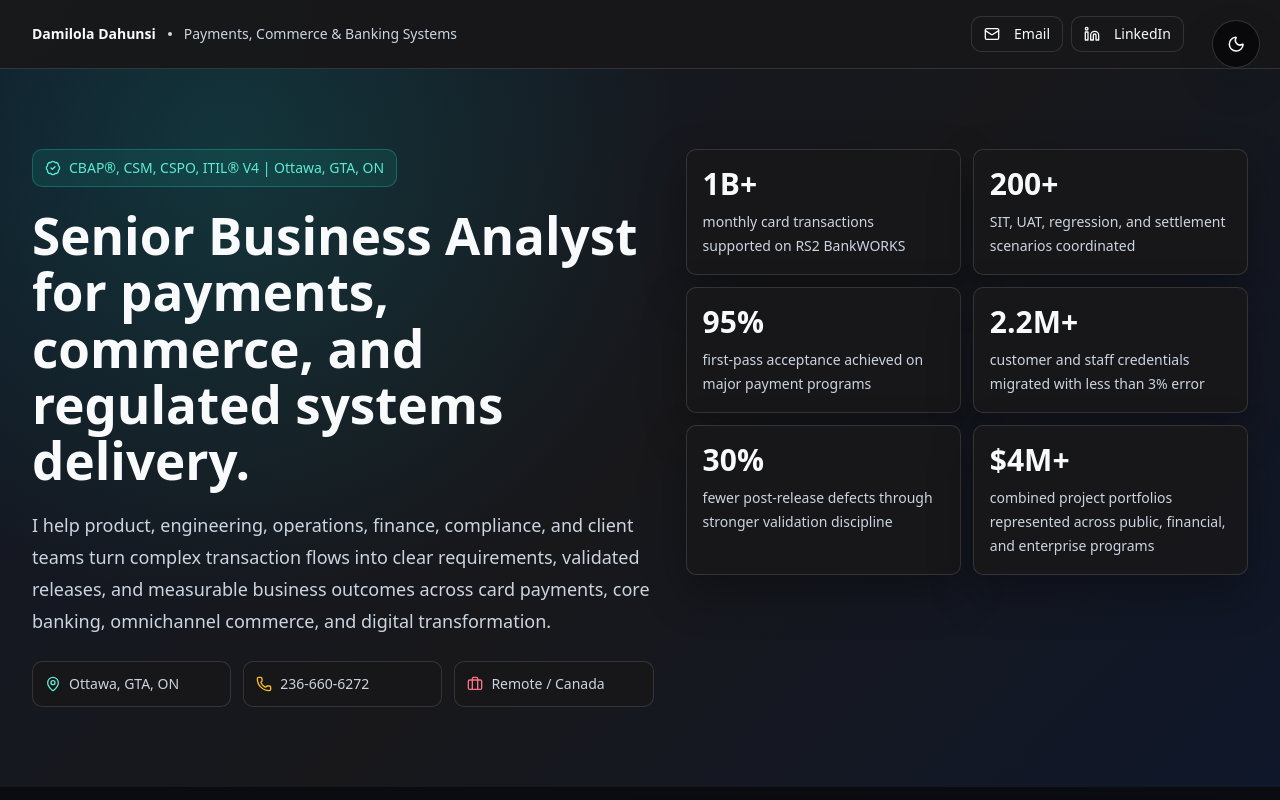
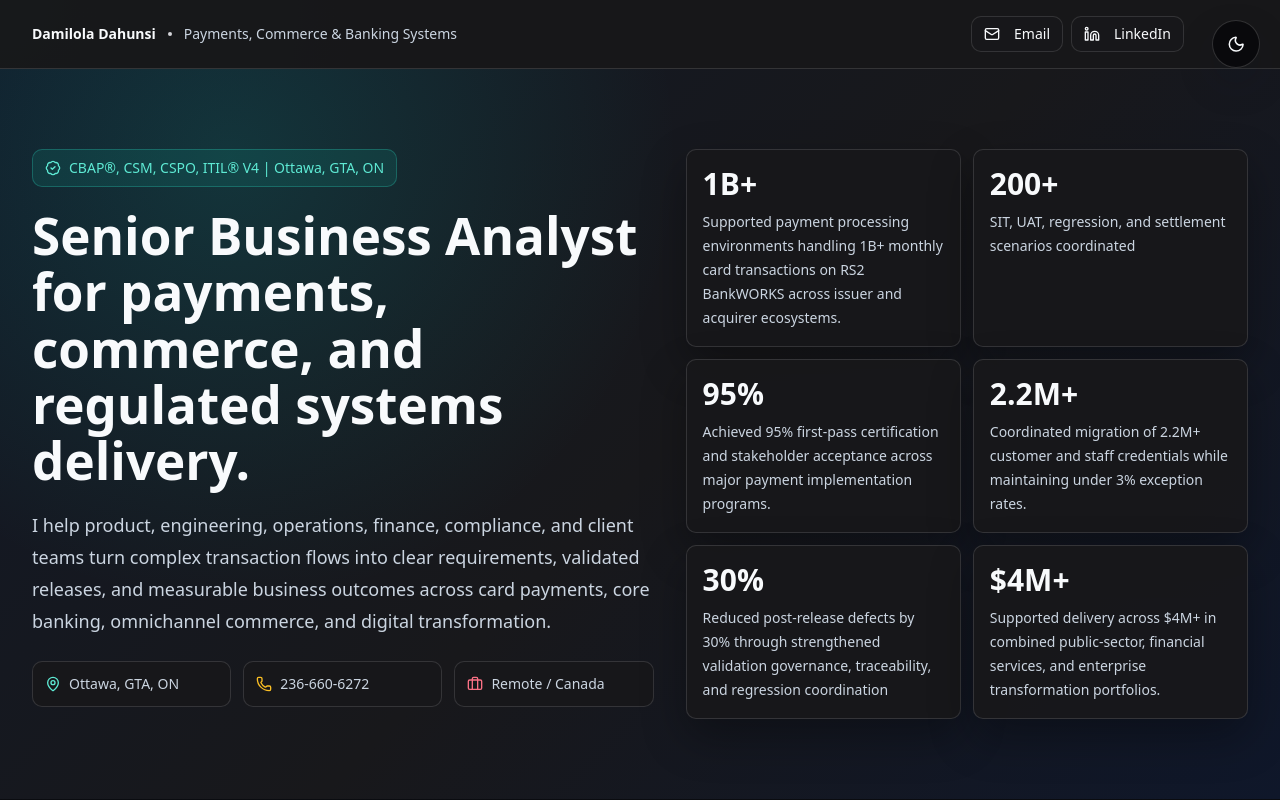
Before and after one commit to damem2007/dami-portfolio, a React (Vite) app: page / in a window 1280 px wide. Shown: the top 800 px of the page. Built offline with nearby package versions, Linux system fonts and the light colour scheme.

Commit message:
market positioning optimization

```diff
--- a/src/Portfolio.tsx
+++ b/src/Portfolio.tsx
@@ -52,12 +52,12 @@ const professionalSummary = [
 ];
 
 const metrics = [
-  { value: "1B+", label: "monthly card transactions supported on RS2 BankWORKS" },
+  { value: "1B+", label: "Supported payment processing environments handling 1B+ monthly card transactions on RS2 BankWORKS across issuer and acquirer ecosystems." },
   { value: "200+", label: "SIT, UAT, regression, and settlement scenarios coordinated" },
-  { value: "95%", label: "first-pass acceptance achieved on major payment programs" },
-  { value: "2.2M+", label: "customer and staff credentials migrated with less than 3% error" },
-  { value: "30%", label: "fewer post-release defects through stronger validation discipline" },
-  { value: "$4M+", label: "combined project portfolios represented across public, financial, and enterprise programs" },
+  { value: "95%", label: "Achieved 95% first-pass certification and stakeholder acceptance across major payment implementation programs." },
+  { value: "2.2M+", label: "Coordinated migration of 2.2M+ customer and staff credentials while maintaining under 3% exception rates." },
+  { value: "30%", label: "Reduced post-release defects by 30% through strengthened validation governance, traceability, and regression coordination" },
+  { value: "$4M+", label: "Supported delivery across $4M+ in combined public-sector, financial services, and enterprise transformation portfolios." },
 ];
 
 const capabilities = [
```
